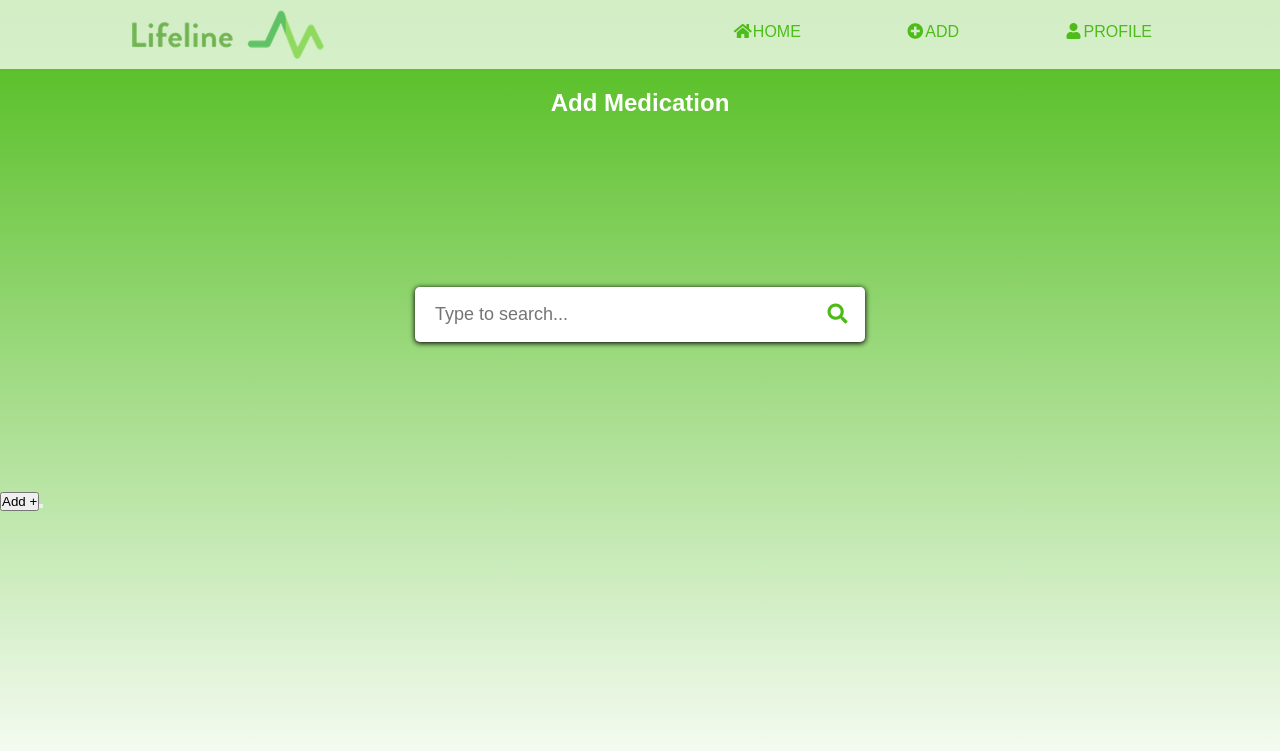
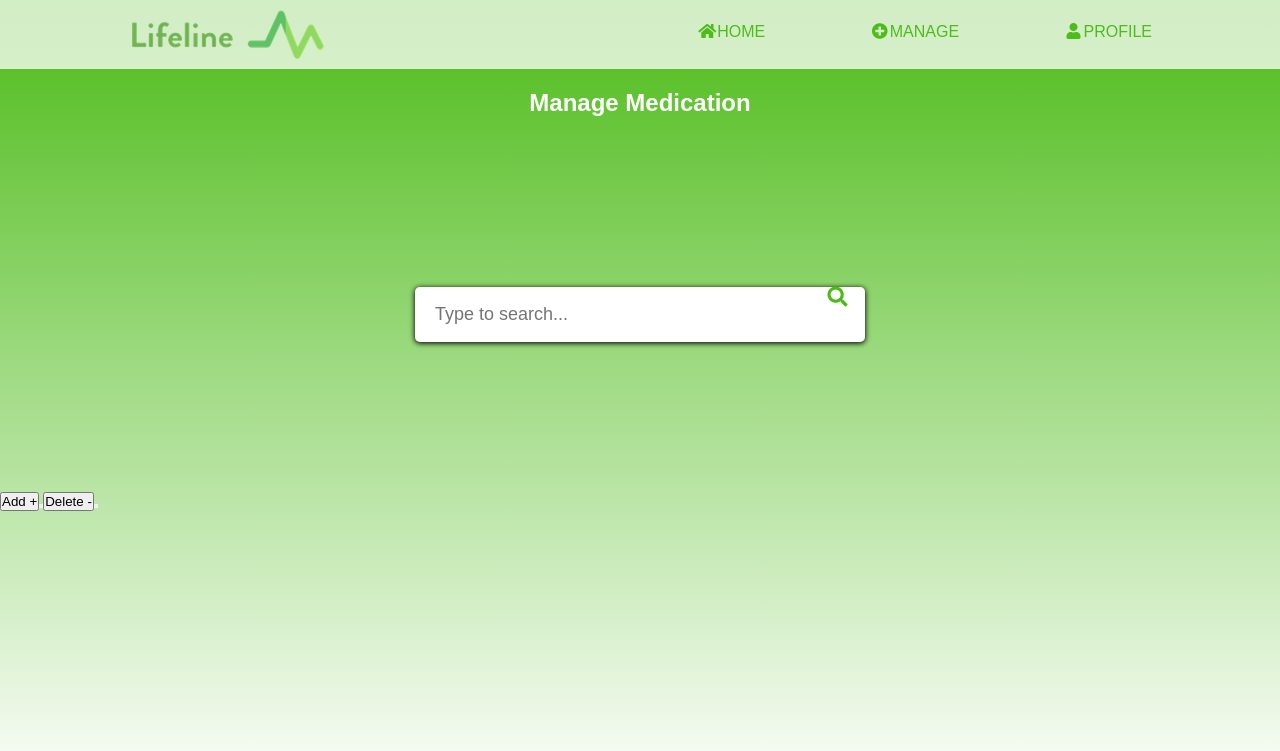
Before and after one commit to jreese28/Lifeline, a Django app: template LifelineApp/mysite/templates/add.html in a window 1280 px wide. Shown: the top 751 px of the page. Run offline with Django 4.2, Linux system fonts and the light colour scheme; the template is opened without the code that fills it: most values are stand-ins (such as "Sample title", 1, 10 or a date in 2020); some libraries are stand-ins or nearby versions.

Commit message:
Update add.html

```diff
--- a/LifelineApp/mysite/templates/add.html
+++ b/LifelineApp/mysite/templates/add.html
@@ -1,9 +1,15 @@
+{% if messg %}
+<script>
+    alert('{{ messg }}');
+</script>
+{% endif %}
+
 <!DOCTYPE html>
 {% load static %}
 <html>
 <head>
     <meta charset="utf-8">
-    <title>Lifeline: Add Medication</title>
+    <title>Lifeline: Manage Medication</title>
     <link rel="stylesheet" type="text/css" href="{%  static 'styles.css' %}" />
     <link rel="stylesheet" href="{%  static 'https://cdnjs.cloudflare.com/ajax/libs/font-awesome/4.7.0/css/font-awesome.min.css' %}">
     <link rel="stylesheet" href="{%  static 'https://cdnjs.cloudflare.com/ajax/libs/font-awesome/5.15.3/css/all.min.css' %}"/>
@@ -12,26 +18,26 @@
 <body>
 <header>
     <div class="container">
-        <a href = "/">
+        <a href = "/home">
             <img src="{% static 'assets/logo.png' %}" alt="logo" class="logo">
         </a>
         <nav>
             <ul>
                 <li><a href="/home"><i class="fa fa-fw fa-home"></i>Home</a></li>
-                <li><a href=""><i class="fa fa-fw fa-plus-circle"></i>Add</a></li>
+                <li><a href=""><i class="fa fa-fw fa-plus-circle"></i>Manage</a></li>
                 <li><a href="/profile"><i class="fa fa-fw fa-user"></i>Profile</a></li>
             </ul>
         </nav>
     </div>
 </header>
-<h2>Add Medication</h2>
+<h2>Manage Medication</h2>
 
 <form  action = "/add/" method="post">
         {% csrf_token %}
  <div class="wrapper">
         <div class="search-input">
             <a href="/" target="_blank" hidden></a>
-            <input type="text" placeholder="Type to search..." name="selectedToAdd" id="search-input">
+            <input type="text" placeholder="Type to search..." name="selectedMed" id="search-input">
             <div class="autocom-box">
                 <!-- sample med list inserted from JS -->
             </div>
@@ -40,7 +46,7 @@
             </div>
         </div>
  </div>
-    <button type="submit" class="buttons">Add +<button>
+    <button type="submit" class="buttons">Add +<button><button type="submit" formaction="/deleteMed/" class="buttons">Delete -<button></button>
  </form>
     <script src="{% static 'js/sample_meds.js' %}"></script>
     <script src="{% static 'js/script.js' %}"></script>
```
